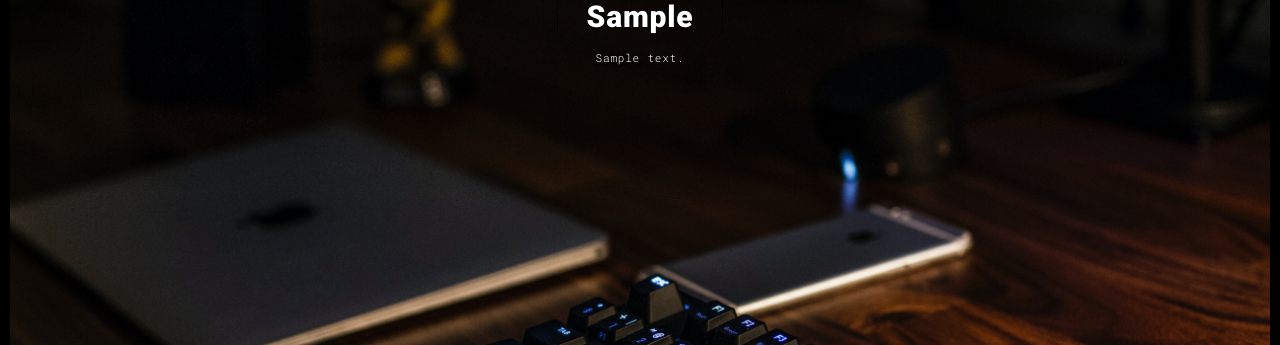
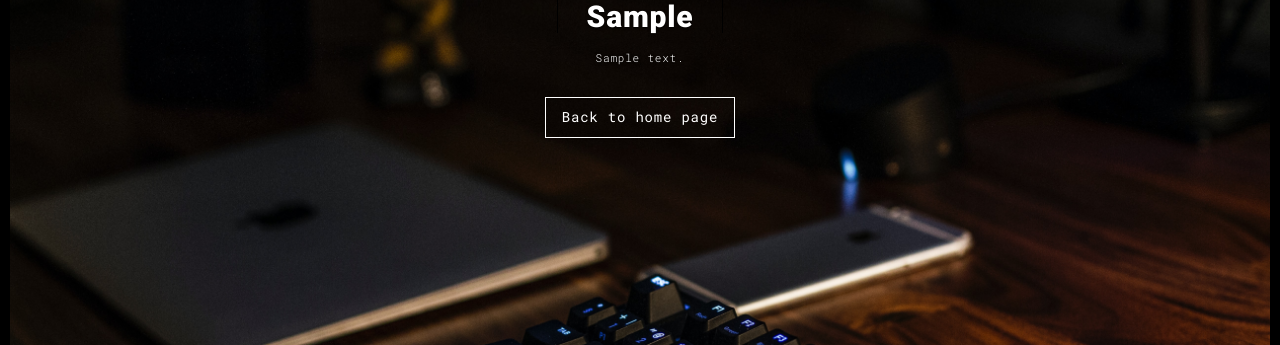
Before and after one commit to AleksKostadinov/portfolio, a Django app: a page that uses alekskostadinov/base/templates/base/work.html in a window 1280 px wide. Shown: the part 85-430 px from the top of the page. Run offline with Django 4.2, Linux system fonts and the light colour scheme; tables that the repository leaves empty hold one stand-in row (values such as "Sample post"); some libraries are stand-ins or nearby versions.

Commit message:
Minor changes to templates

```diff
--- a/alekskostadinov/base/templates/base/work.html
+++ b/alekskostadinov/base/templates/base/work.html
@@ -13,6 +13,8 @@
 						{% else %}
 							<p>In progress...</p>
 						{% endif %}
+						<br>
+						<a id="back-btn" class="btn btn-default btn-lg"  href="{% url 'home' %}">Back to home page</a>
 					</div>
 				</div>
 			</div>
--- a/alekskostadinov/base/templates/base/works.html
+++ b/alekskostadinov/base/templates/base/works.html
@@ -30,6 +30,7 @@
 									</a>
 									<div class="card-container card-container-lg">
 										<h4>{{ work.id }}/{{ works|length }}</h4>
+										<h5>{{ work.sub_headline }}</h5>
 										<h3>{{ work.headline }}</h3>
 										<p>{{ work.text }}</p>
 										<a href="{% url 'work' work.slug %}" title=""
```
